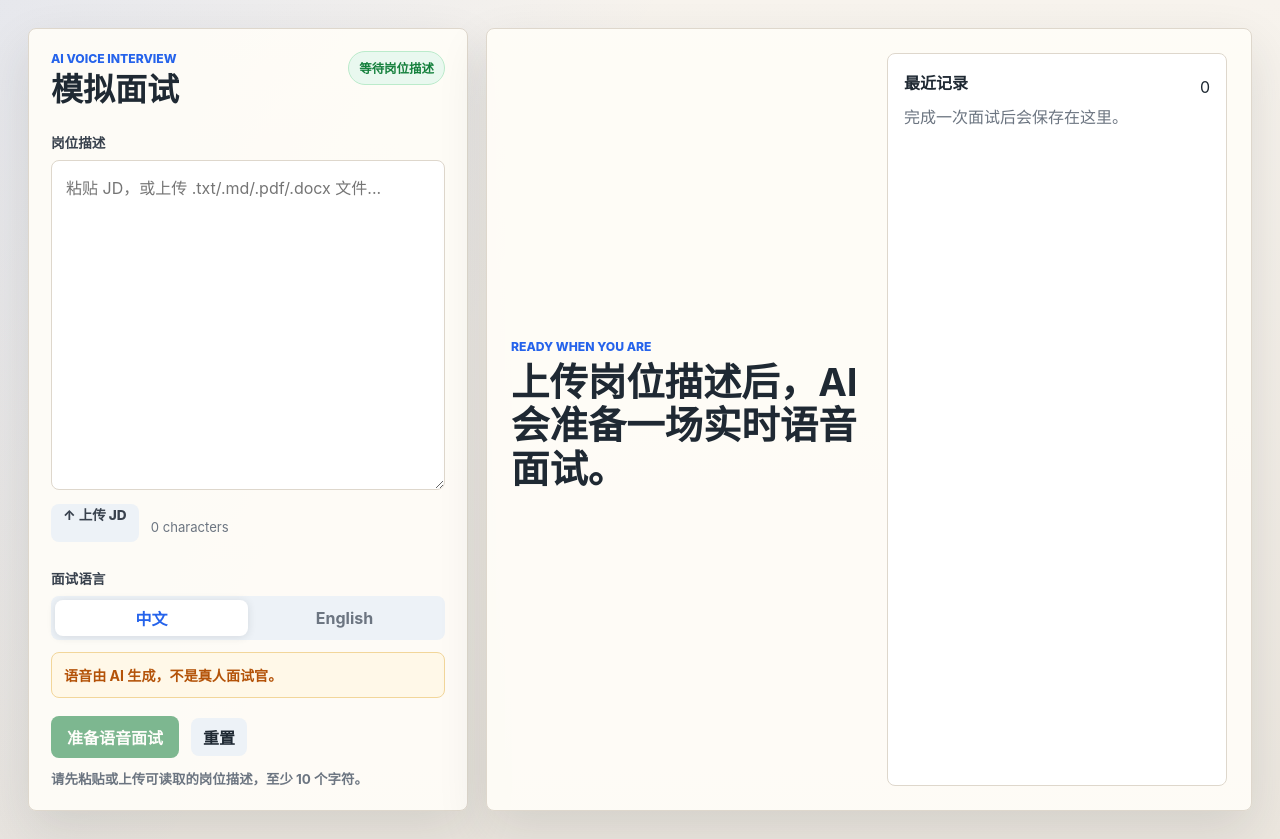
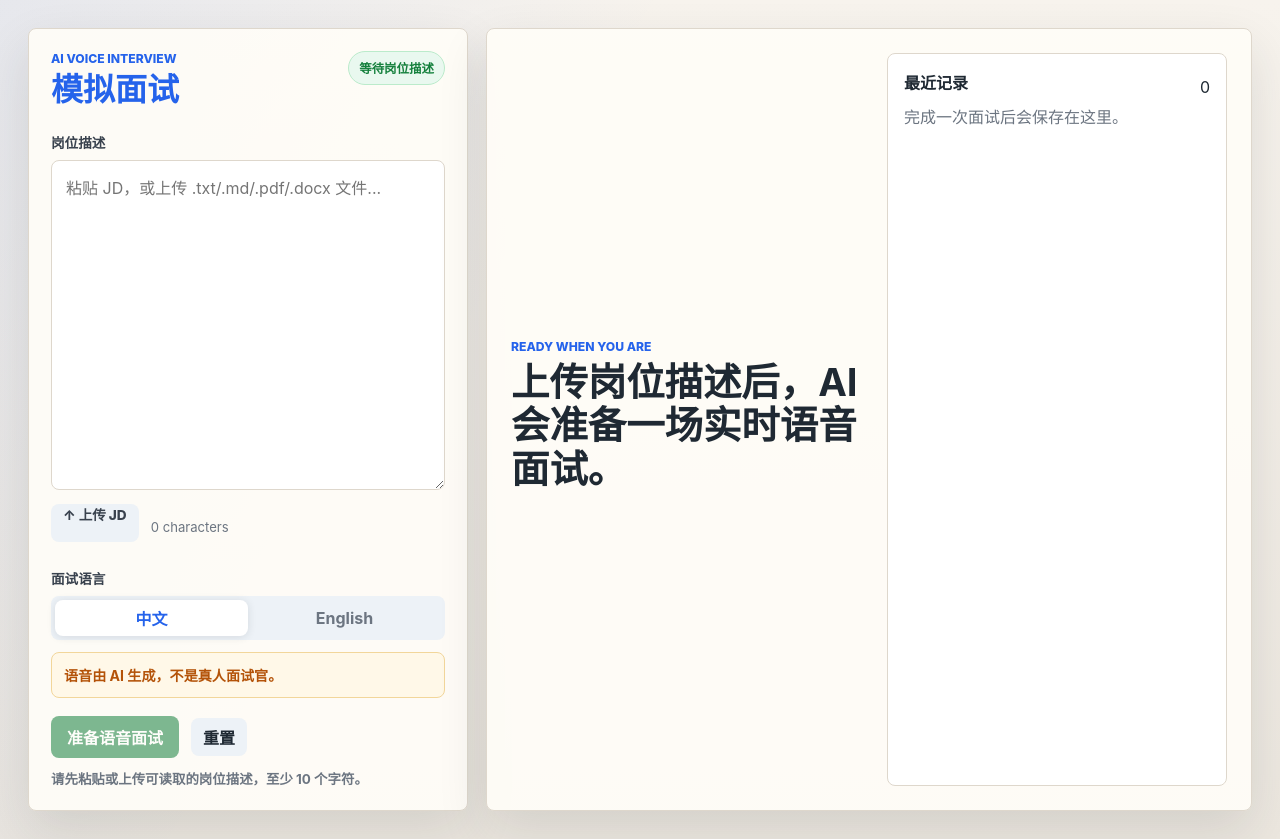
Before and after one commit to rongyanandyanzi/interview, a Next.js app: page / in a window 1280 px wide. Built offline with nearby package versions, Linux system fonts and the light colour scheme.

Commit message:
Make page title blue

```diff
--- a/app/globals.css
+++ b/app/globals.css
@@ -122,6 +122,7 @@ p {
 }
 
 h1 {
+  color: var(--blue);
   font-size: 2rem;
   line-height: 1.08;
   margin-bottom: 0;
```
